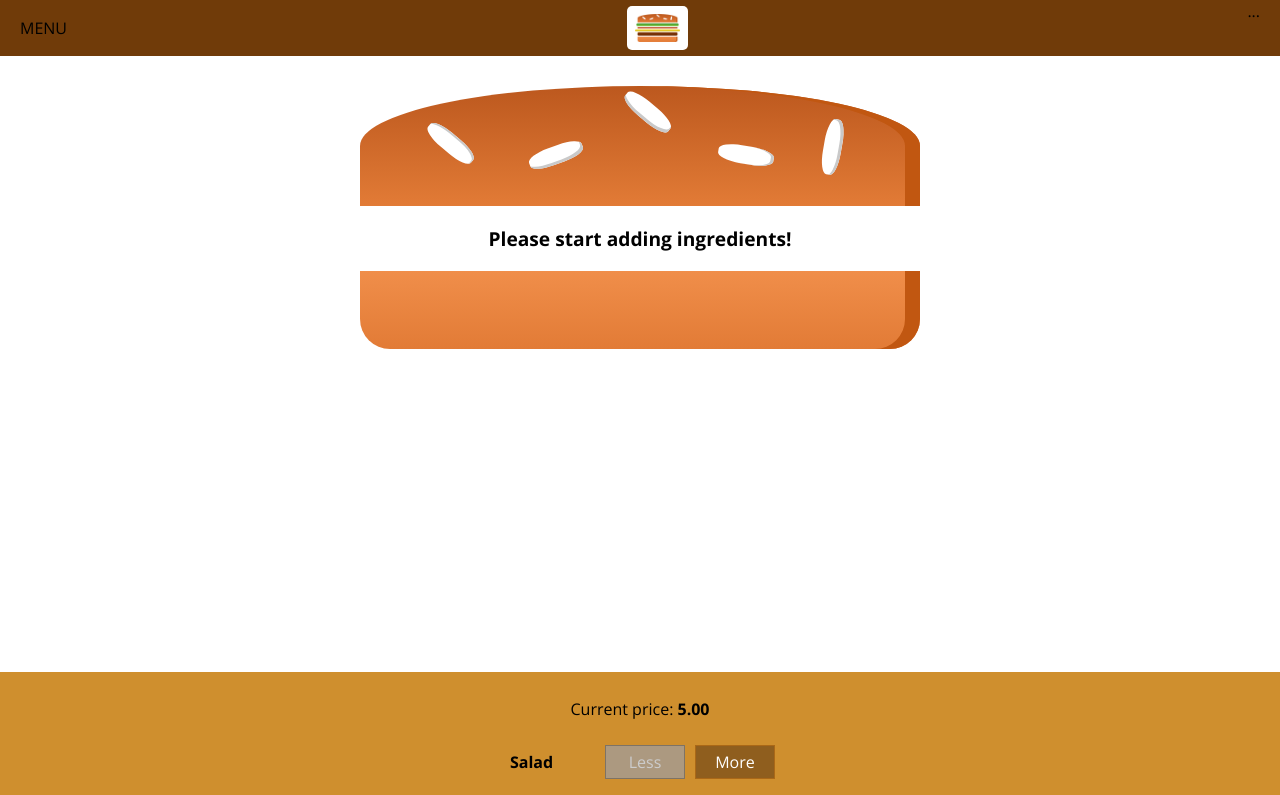
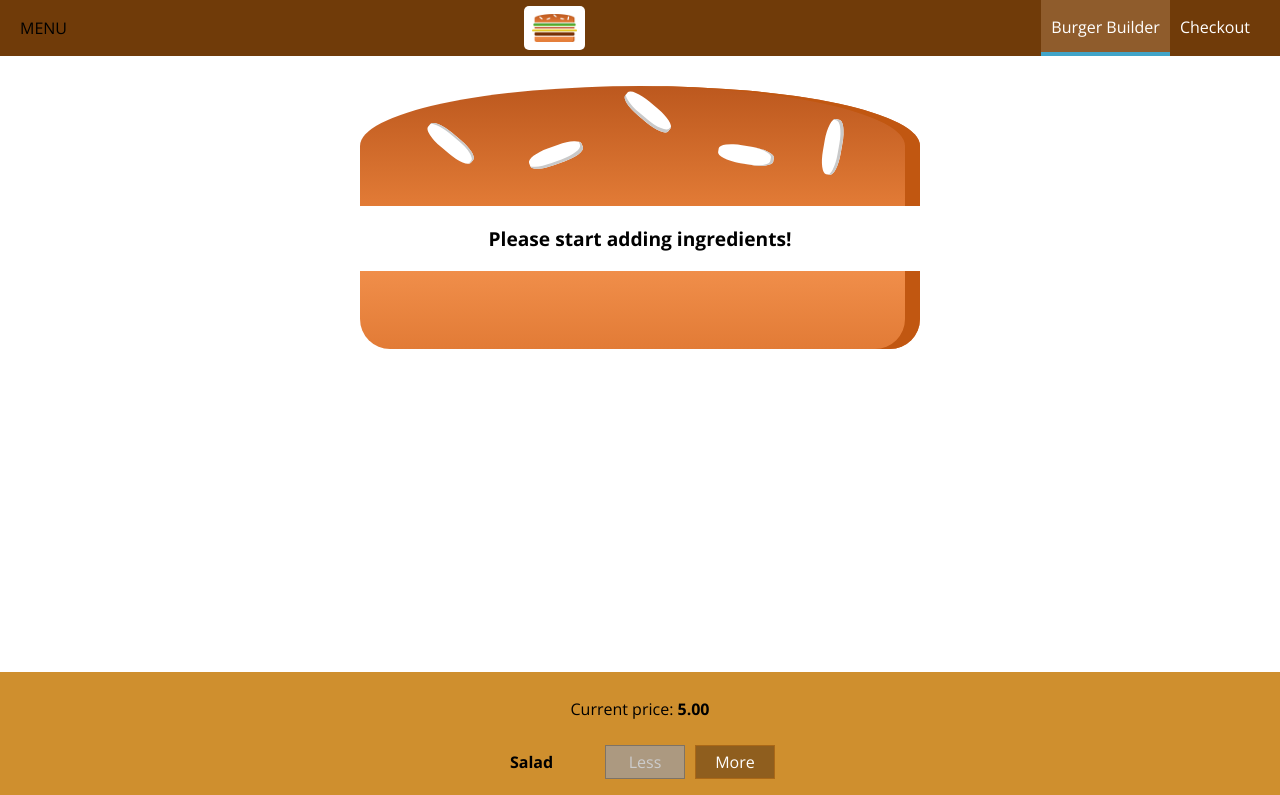
Before and after one commit to geestaq/burger-builder-app, a React (Create React App) app: page / in a window 1280 px wide. Shown: the top 795 px of the page. Built offline with nearby package versions, Linux system fonts and the light colour scheme.

Commit message:
Add menu

```diff
--- /dev/null
+++ b/src/components/common/NavigationItem/NavigationItem.js
@@ -0,0 +1,14 @@
+import React from 'react';
+import './NavigationItem.scss';
+
+const navigationItem = (props) => (
+    <li className='navigation-item'>
+      <a
+        href={props.link}
+        className={props.active ? 'active' : null}>
+          {props.children}
+      </a>
+    </li>
+);
+
+export default navigationItem;
--- /dev/null
+++ b/src/components/common/NavigationItem/NavigationItem.scss
@@ -0,0 +1,25 @@
+.navigation-item {
+  margin: 0;
+  box-sizing: border-box;
+  display: flex;
+  height: 100%;
+  align-items: center;
+
+  a {
+    color: white;
+    text-decoration: none;
+    height: 100%;
+    padding: 16px 10px;
+    border-bottom: 4px solid transparent;
+    box-sizing: border-box;
+    display: block;
+
+    &:hover,
+    &:active,
+    &.active {
+      background-color: #8F5C2C;
+      border-bottom: 4px solid #40A4C8;
+      color: white;
+    }
+  }
+}
--- /dev/null
+++ b/src/components/common/NavigationItems/NavigationItems.js
@@ -0,0 +1,12 @@
+import React from 'react';
+import NavigationItem from '../NavigationItem/NavigationItem';
+import './NavigationItems.scss';
+
+const navigationItems = () => (
+  <ul className='navigation-items'>
+    <NavigationItem link='/' active>Burger Builder</NavigationItem>
+    <NavigationItem link='/'>Checkout</NavigationItem>
+  </ul>
+);
+
+export default navigationItems;
--- /dev/null
+++ b/src/components/common/NavigationItems/NavigationItems.scss
@@ -0,0 +1,8 @@
+.navigation-items {
+  margin: 0;
+  padding: 0;
+  list-style: none;
+  display: flex;
+  align-items: center;
+  height: 100%;
+}
--- a/src/components/layouts/Toolbar/Toolbar.js
+++ b/src/components/layouts/Toolbar/Toolbar.js
@@ -1,5 +1,6 @@
 import React from 'react';
 import Logo from '../../common/Logo/Logo';
+import NavigationItems from '../../common/NavigationItems/NavigationItems';
 import './Toolbar.scss';
 
 const toolbar = (props) => (
@@ -7,7 +8,7 @@
     <div>MENU</div>
     <Logo />
     <nav>
-      ...
+      <NavigationItems />
     </nav>
   </header>
 );
```
